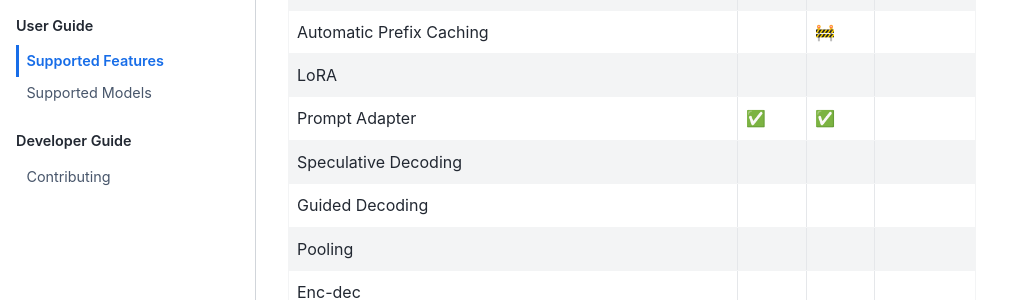
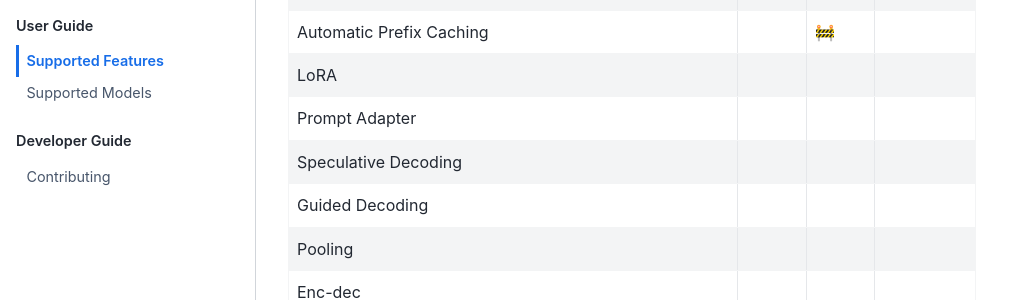
Before and after one commit to vllm-project/vllm-spyre, a Sphinx documentation site: the page built from docs/source/user_guide/supported_features.md, in a window 1280 px wide and 900 px high. Shown: the part 213-513 px from the top of the window, without its empty margins (0-1031 px from the left). Built offline with Sphinx 7.4.7 and the Sphinx Book theme 1.1.4, drawn with Linux system fonts in a browser that asks for light colours.

Commit message:
Update feature list
Signed-off-by: Rafael Vasquez <rafvasq21@gmail.com>

```diff
--- a/docs/source/user_guide/supported_features.md
+++ b/docs/source/user_guide/supported_features.md
@@ -5,7 +5,7 @@
 | Chunked Prefill               |    |    |      |
 | Automatic Prefix Caching      |    | 🚧 |      |
 | LoRA                          |    |    |      |
-| Prompt Adapter                | ✅ | ✅ |      |
+| Prompt Adapter                |    |    |      |
 | Speculative Decoding          |    |    |      |
 | Guided Decoding               |    |    |      |
 | Pooling                       |    |    |      |
```
